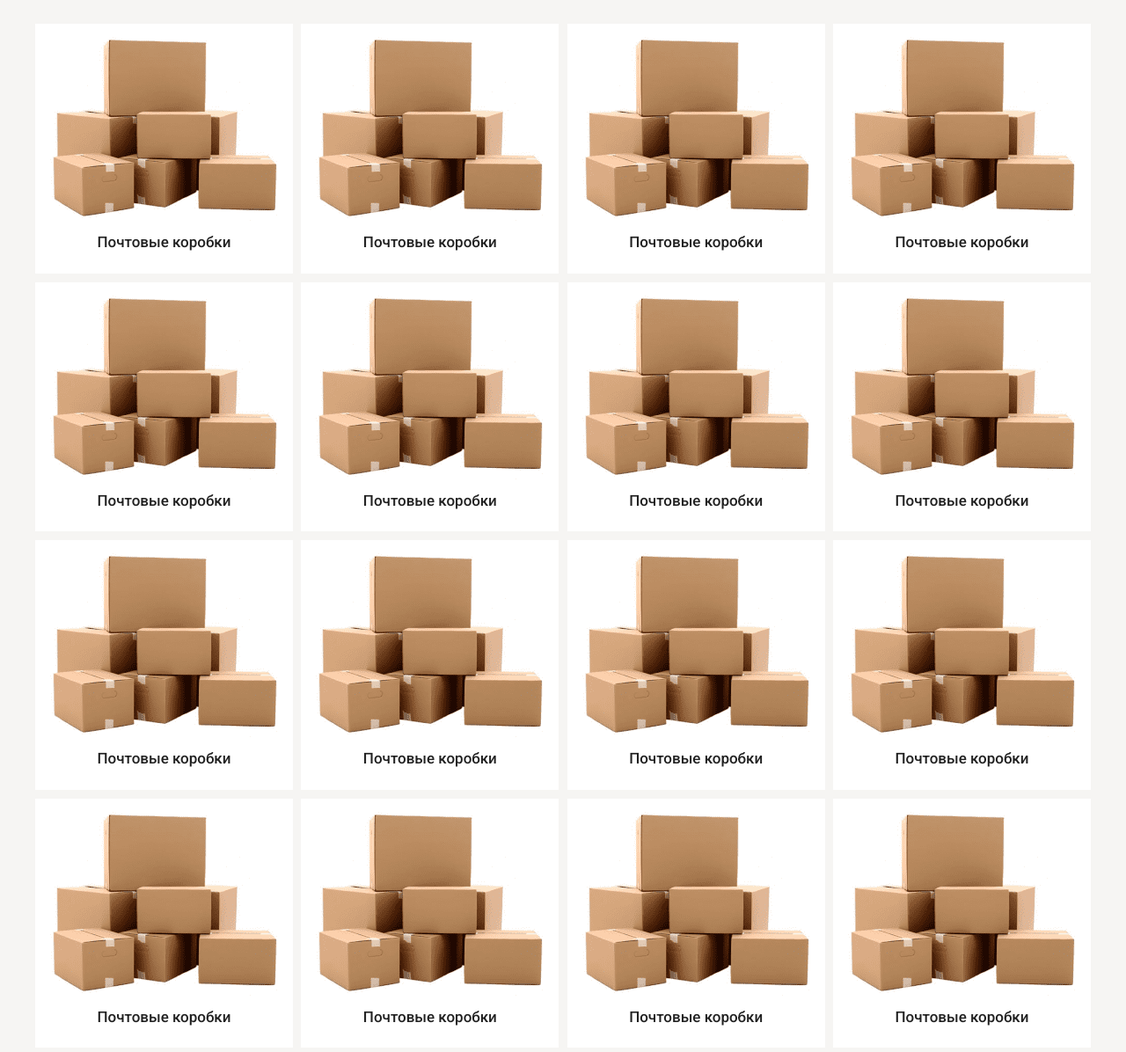
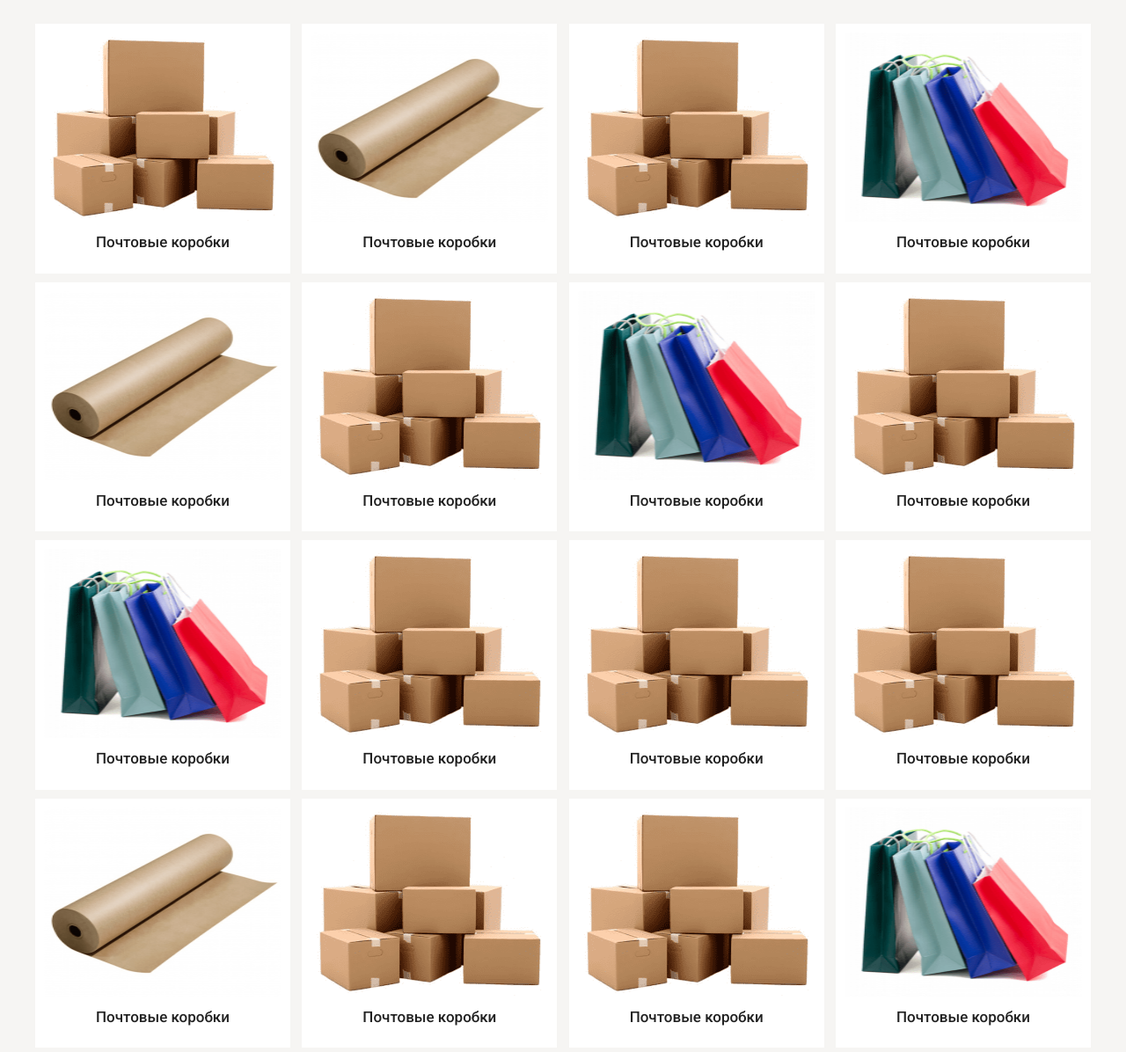
Before and after one commit to sava911/shopSHARonli, a website: page app/index.html in a window 1280 px wide. Shown: the part 589-1785 px from the top of the page at 88% size. Drawn offline with nearby package versions, Linux system fonts and the light colour scheme; files whose address does not match are found by name.

Commit message:
content img fix width

```diff
--- a/app/index.html
+++ b/app/index.html
@@ -118,97 +118,97 @@
       <div class="content__items">
         <div class="content__item">
           <a href="" class="content__link">
-            <img src="images/content/content-img.png" alt="" class="content__images">
+            <img width="270px" height="215px" src="images/content/content-img.png" alt="" class="content__images">
             <h6 class="content__item--title">Почтовые коробки</h6>
           </a>
         </div>
         <div class="content__item">
           <a href="" class="content__link">
-            <img src="images/content/content-img.png" alt="" class="content__images">
+            <img width="270px" height="215px" src="images/content/content-img-1.png" alt="" class="content__images">
             <h6 class="content__item--title">Почтовые коробки</h6>
           </a>
         </div>
         <div class="content__item">
           <a href="" class="content__link">
-            <img src="images/content/content-img.png" alt="" class="content__images">
+            <img width="270px" height="215px" src="images/content/content-img.png" alt="" class="content__images">
             <h6 class="content__item--title">Почтовые коробки</h6>
           </a>
         </div>
         <div class="content__item">
           <a href="" class="content__link">
-            <img src="images/content/content-img.png" alt="" class="content__images">
+            <img width="270px" height="215px" src="images/content/content-img-2.png" alt="" class="content__images">
             <h6 class="content__item--title">Почтовые коробки</h6>
           </a>
         </div>
         <div class="content__item">
           <a href="" class="content__link">
-            <img src="images/content/content-img.png" alt="" class="content__images">
+            <img width="270px" height="215px" src="images/content/content-img-1.png" alt="" class="content__images">
             <h6 class="content__item--title">Почтовые коробки</h6>
           </a>
         </div>
         <div class="content__item">
           <a href="" class="content__link">
-            <img src="images/content/content-img.png" alt="" class="content__images">
+            <img width="270px" height="215px" src="images/content/content-img.png" alt="" class="content__images">
             <h6 class="content__item--title">Почтовые коробки</h6>
           </a>
         </div>
         <div class="content__item">
           <a href="" class="content__link">
-            <img src="images/content/content-img.png" alt="" class="content__images">
+            <img width="270px" height="215px" src="images/content/content-img-2.png" alt="" class="content__images">
             <h6 class="content__item--title">Почтовые коробки</h6>
           </a>
         </div>
         <div class="content__item">
           <a href="" class="content__link">
-            <img src="images/content/content-img.png" alt="" class="content__images">
+            <img width="270px" height="215px" src="images/content/content-img.png" alt="" class="content__images">
             <h6 class="content__item--title">Почтовые коробки</h6>
           </a>
         </div>
         <div class="content__item">
           <a href="" class="content__link">
-            <img src="images/content/content-img.png" alt="" class="content__images">
+            <img width="270px" height="215px" src="images/content/content-img-2.png" alt="" class="content__images">
             <h6 class="content__item--title">Почтовые коробки</h6>
           </a>
         </div>
         <div class="content__item">
           <a href="" class="content__link">
-            <img src="images/content/content-img.png" alt="" class="content__images">
+            <img width="270px" height="215px" src="images/content/content-img.png" alt="" class="content__images">
             <h6 class="content__item--title">Почтовые коробки</h6>
           </a>
         </div>
         <div class="content__item">
           <a href="" class="content__link">
-            <img src="images/content/content-img.png" alt="" class="content__images">
+            <img width="270px" height="215px" src="images/content/content-img.png" alt="" class="content__images">
             <h6 class="content__item--title">Почтовые коробки</h6>
           </a>
         </div>
         <div class="content__item">
           <a href="" class="content__link">
-            <img src="images/content/content-img.png" alt="" class="content__images">
+            <img width="270px" height="215px" src="images/content/content-img.png" alt="" class="content__images">
             <h6 class="content__item--title">Почтовые коробки</h6>
           </a>
         </div>
         <div class="content__item">
           <a href="" class="content__link">
-            <img src="images/content/content-img.png" alt="" class="content__images">
+            <img width="270px" height="215px" src="images/content/content-img-1.png" alt="" class="content__images">
             <h6 class="content__item--title">Почтовые коробки</h6>
           </a>
         </div>
         <div class="content__item">
           <a href="" class="content__link">
-            <img src="images/content/content-img.png" alt="" class="content__images">
+            <img width="270px" height="215px" src="images/content/content-img.png" alt="" class="content__images">
             <h6 class="content__item--title">Почтовые коробки</h6>
           </a>
         </div>
         <div class="content__item">
           <a href="" class="content__link">
-            <img src="images/content/content-img.png" alt="" class="content__images">
+            <img width="270px" height="215px" src="images/content/content-img.png" alt="" class="content__images">
             <h6 class="content__item--title">Почтовые коробки</h6>
           </a>
         </div>
         <div class="content__item">
           <a href="" class="content__link">
-            <img src="images/content/content-img.png" alt="" class="content__images">
+            <img width="270px" height="215px" src="images/content/content-img-2.png" alt="" class="content__images">
             <h6 class="content__item--title">Почтовые коробки</h6>
           </a>
         </div>
--- a/app/scss/style.scss
+++ b/app/scss/style.scss
@@ -39,7 +39,6 @@
 }
 
 
-.menu__popup {}
 
 .visually-hidden {
     display: none;
@@ -87,7 +86,6 @@
     margin-left: 20px;
 }
 
-.menu__link {}
 
 
 .users {
@@ -138,7 +136,6 @@
     }
 }
 
-.entrance {}
 
 .basket {
     padding-left: 35px;
@@ -372,9 +369,7 @@ li.slick-active button {
 
 // end slider banner
 
-.content {}
 
-.container {}
 
 .content__title {
     text-align: center;
@@ -406,9 +401,7 @@ li.slick-active button {
     }
 }
 
-.content__link {}
 
-.content__images {}
 
 .content__item--title {
     padding-top: 10px;
```
Also changed, not shown: app/images/content/content-img-1.png (added), app/images/content/content-img-2.png (added).
